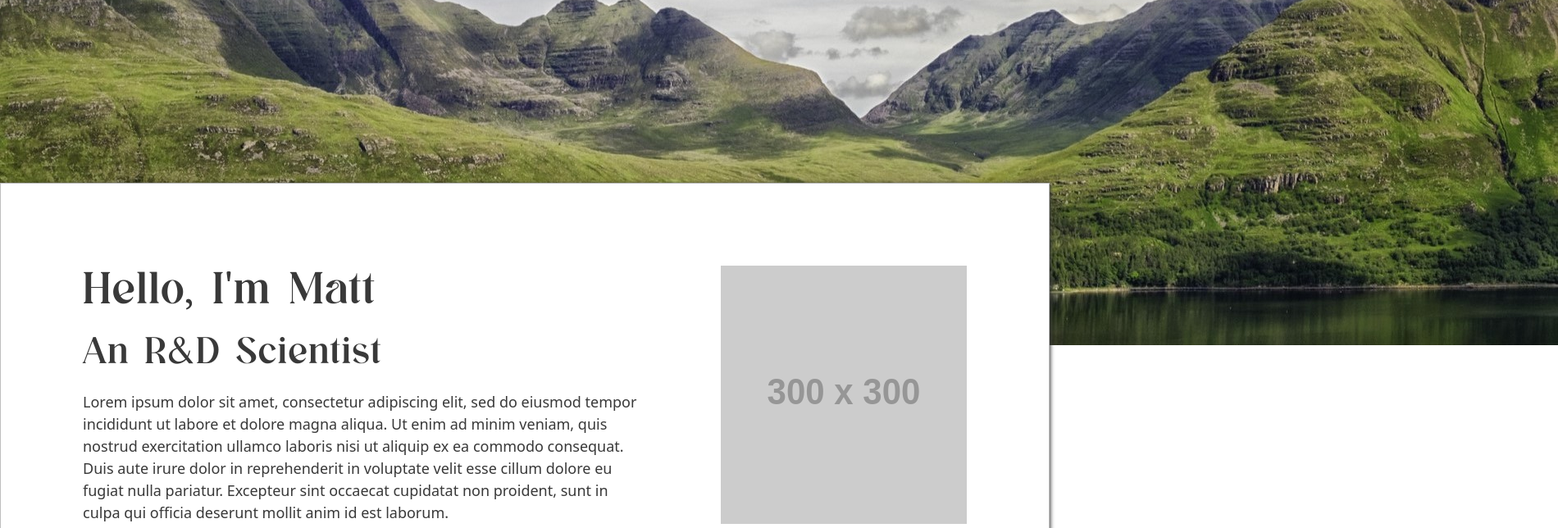
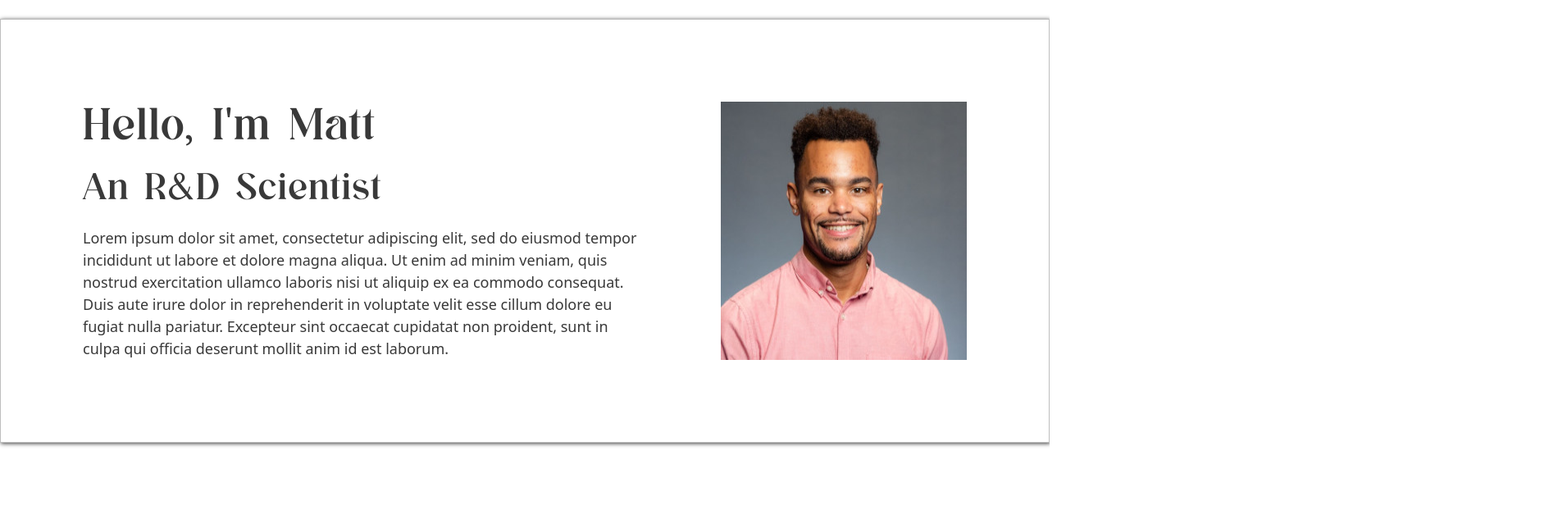
Before and after one commit to kimoshinowo/matt-website, a Nuxt app: page / in a window 1280 px wide. Shown: the part 300-944 px from the top of the page at 82% size, 1900 px wide, since content can reach past the window. Built offline with nearby package versions, Linux system fonts and the light colour scheme.

Commit message:
Add images to homepage

```diff
--- a/pages/index.vue
+++ b/pages/index.vue
@@ -2,9 +2,7 @@
     <div>
         <NavMasthead />
 
-        <img src="~/assets/images/temp.jpg" class="header-img">
-
-        <div class="content-wrap content-wrap--offset-top">
+        <div class="content-wrap content-wrap--bg content-wrap--flex">
             <div class="content-wrap__box content-wrap--flex">
                 <div>
                     <h1>Hello, I'm Matt</h1>
@@ -13,7 +11,7 @@
                     <p>Lorem ipsum dolor sit amet, consectetur adipiscing elit, sed do eiusmod tempor incididunt ut labore et dolore magna aliqua. Ut enim ad minim veniam, quis nostrud exercitation ullamco laboris nisi ut aliquip ex ea commodo consequat. Duis aute irure dolor in reprehenderit in voluptate velit esse cillum dolore eu fugiat nulla pariatur. Excepteur sint occaecat cupidatat non proident, sunt in culpa qui officia deserunt mollit anim id est laborum.</p>
                 </div>
 
-                <img src="https://placehold.co/300x300">
+                <img src="~/assets/images/headshot.jpeg" class="image image--centered">
             </div>
         </div>
 
```
